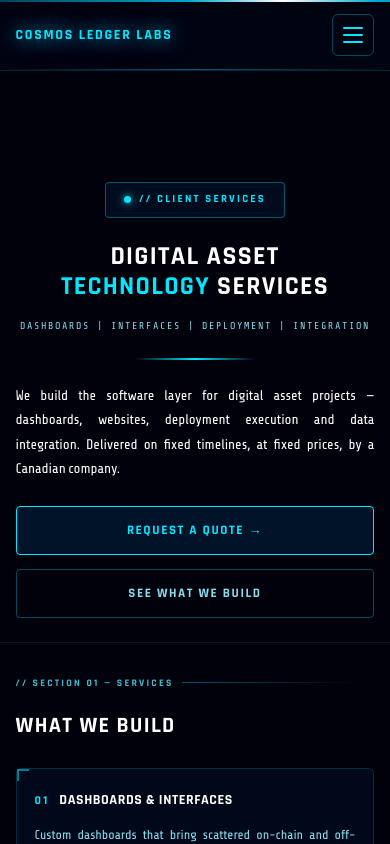
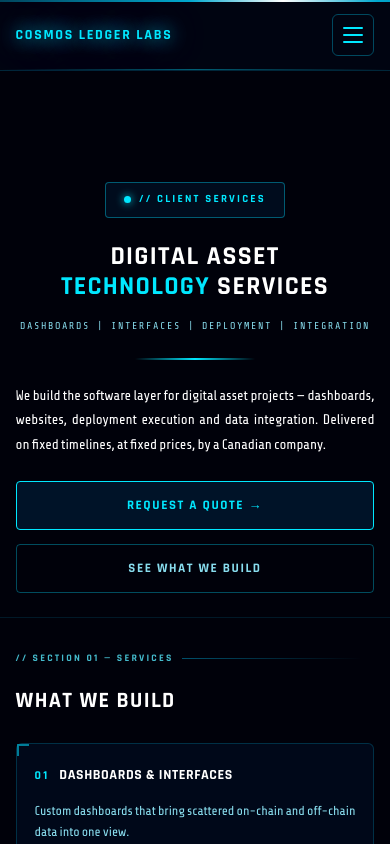
Before and after one commit to cosmosledgerlabs/cosmosledgerlabs-website, a Next.js app: page /services in a window 390 px wide. Shown: the top 844 px of the page. Built offline with nearby package versions, Linux system fonts and the light colour scheme; no server answers.

Commit message:
Refactor mobile styles in Services.module.css
Removed comments and adjusted hyphenation settings for mobile styles.

```diff
--- a/styles/Services.module.css
+++ b/styles/Services.module.css
@@ -452,7 +452,7 @@
   .cardMeta { flex-direction: column; align-items: flex-start; gap: 6px; }
 }
 
-/* ===== PHONES: flush both edges, tightened gaps (2026-09-12 addendum 26) =====
+/* ===== PHONES: flush edges, whole words, no hyphenation (2026-09-12 addendum 30 FINAL) =====
    Justified text on a phone-width column needs hyphenation to keep word gaps
    small: the browser splits a long word at the line end with a hyphen, so both
    edges stay flush. Requires the html lang attribute — already set to en-CA
@@ -468,11 +468,8 @@
   .cardItem {
     text-align: justify;
     text-justify: inter-word;
-    -webkit-hyphens: auto;
-    hyphens: auto;
-    word-spacing: -0.08em;
-    -webkit-hyphenate-limit-before: 3;
-    -webkit-hyphenate-limit-after: 2;
-    hyphenate-limit-chars: 6 3 2;
+    -webkit-hyphens: none;
+    hyphens: none;
+    word-spacing: -0.10em;
   }
 }
```
